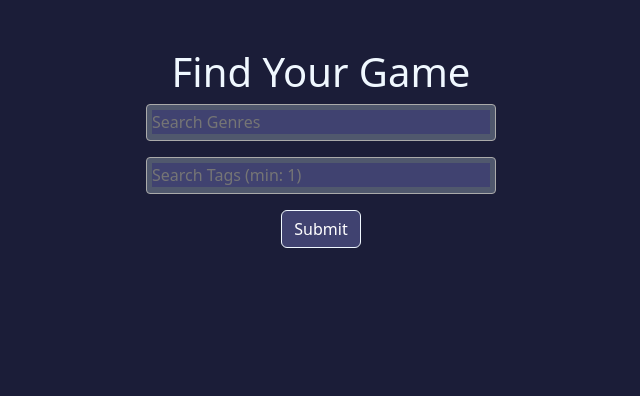
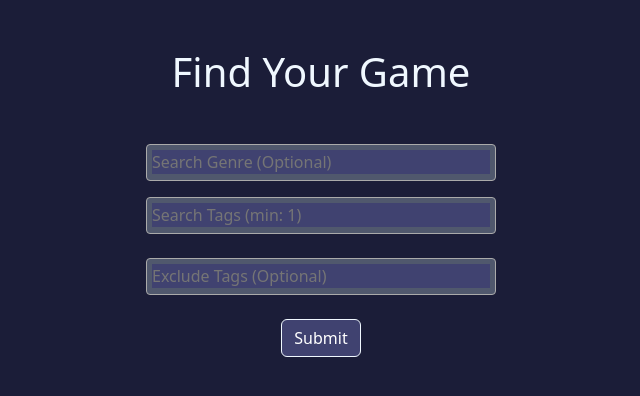
Before and after one commit to MysteryBrks/Find-Your-Game, a Flask app: page / in a window 1280 px wide. Shown: the part 56-452 px from the top of the page, without its empty margins (319-959 px from the left). Run offline with Flask 3, Linux system fonts and the light colour scheme; some libraries are stand-ins or nearby versions.

Commit message:
Added function to exclude desired tags in search

```diff
--- a/app.py
+++ b/app.py
@@ -15,14 +15,14 @@ Session(app)
 @app.route("/", methods=["GET", "POST"])
 def index():
     genres_available = ("Adventure", "Action", "Strategy", "Indie","Casual", "Simulation",
-                         "RPG", "Strategy", "Free to Play", "Early Acess", "Sports",
+                         "RPG", "Free to Play", "Early Acess", "Sports",
                            "Racing", "Massively Multiplayer")
 
     tags_available = ("2D", "3D", "Controller", "Relaxing", "Funny", "Singleplayer"
                        "Anime", "Multiple Endings", "Choices Matter", "Atmospheric",
                        "Story Rich", "Fantasy", "Multiplayer", "Cute", "Exploration",
                        "Pixel Graphics", "Combat", "First-Person", "Puzzle", "Stylized",
-                       "Arcade", "PvE", "Horro", "Sci-fi", "Third Person", "Top-Down",
+                       "Arcade", "PvE", "Horror", "Sci-fi", "Third Person", "Top-Down",
                        "Retro", "Family Friendly", "Violent", "Shooter", "Female Protagonist",
                        "Dark", "PvP", "Sexual Content", "Realistic", "Mystery", "Online Co-Op",
                        "Linear", "Open World", "Survival", "Physics", "Cartoony", "Visual Novel",
@@ -54,6 +54,7 @@ def index():
 
         genres = request.form.getlist("genres")
         tags = request.form.getlist("tags")
+        excludeds = request.form.getlist("excludeds")
         # User input validation
         if not tags:
             return redirect("/")
@@ -106,6 +107,16 @@ def index():
                     if key not in buffer:
                         data.pop(key, None)
 
+        if excludeds:
+            for excluded in excludeds:
+                data_request["tag"] = excluded
+                buffer = steamspypi.download(data_request)
+                data_buffer = data.copy()
+
+                for key in data_buffer:
+                    if key in buffer:
+                        data.pop(key, None)
+
         for game in data:
              games.append(game)
 
--- a/static/dropdown.js
+++ b/static/dropdown.js
@@ -1,10 +1,14 @@
 $(document).ready(function() {
     $('[name="genres"]').select2({
-        placeholder: 'Search Genres',
+        placeholder: 'Search Genre (Optional)',
         allowClear: true
     });
     $('[name="tags"]').select2({
         placeholder: 'Search Tags (min: 1)',
         allowClear: true
     });
+    $('[name="excludeds"]').select2({
+        placeholder: 'Exclude Tags (Optional)',
+        allowClear: true
+    });
 });
--- a/templates/index.html
+++ b/templates/index.html
@@ -4,10 +4,10 @@
 
 {% extends "layout.html" %}
 {% block main %}
-    <h1>Find Your Game</h1>
+    <h1 class="mb-5">Find Your Game</h1>
     <form action="/" method="post">
         <div class="mb-3">
-            <select class="js-example-basic-multiple" multiple="multiple" name="genres">
+            <select class="js-basic-multiple" multiple="multiple" name="genres">
                 {% for genre in genres %}
                 <option value="{{ genre }}">{{ genre }}</option>
                 {% endfor %}
@@ -15,8 +15,16 @@
 
         </div>
 
-        <div class="mb-3">
-            <select class="js-example-basic-multiple" multiple="multiple" name="tags">
+        <div class="mb-4">
+            <select class="js-basic-multiple" multiple="multiple" name="tags">
+                {% for tag in tags %}
+                <option value="{{ tag }}">{{ tag }}</option>
+                {% endfor %}
+            </select>
+        </div>
+
+        <div class="mb-4">
+            <select class="js-basic-multiple" multiple="multiple" name="excludeds">
                 {% for tag in tags %}
                 <option value="{{ tag }}">{{ tag }}</option>
                 {% endfor %}
```
